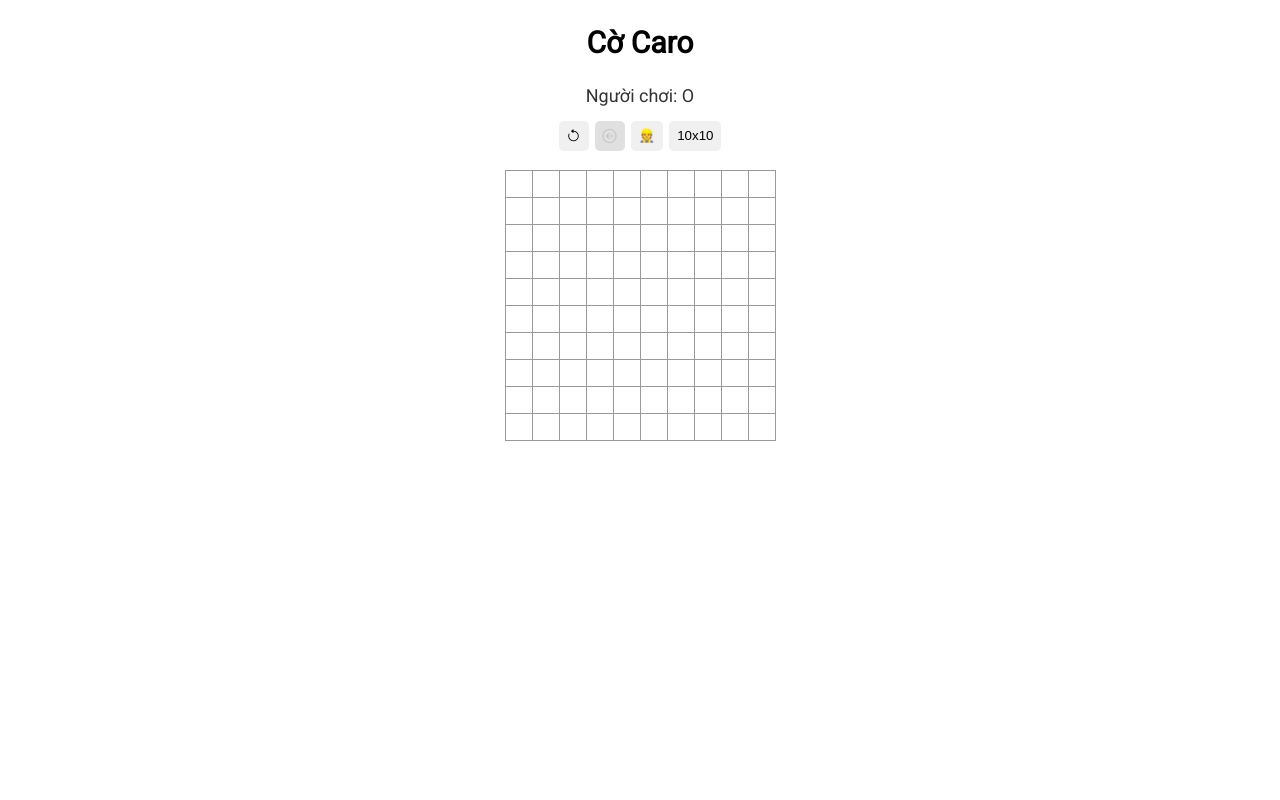
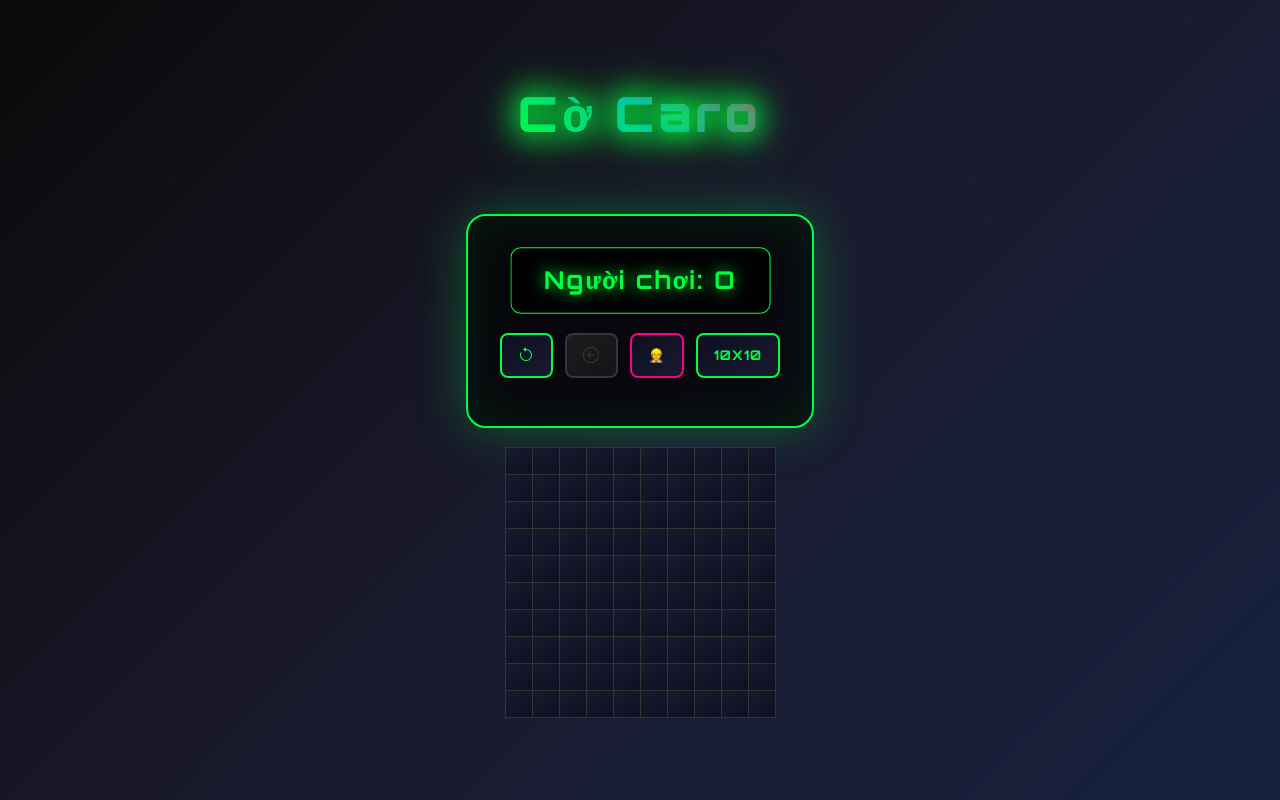
Before and after one commit to Emdinhdeptrai/caro, a plain HTML site: page index.html in a window 1280 px wide. Drawn offline with nearby package versions, Linux system fonts and the light colour scheme.

Commit message:
Update style.css

```diff
--- a/style.css
+++ b/style.css
@@ -1,58 +1,173 @@
 @import url("https://cdn.jsdelivr.net/npm/bootstrap-icons@1.10.5/font/bootstrap-icons.css");
-@import url('https://fonts.googleapis.com/css2?family=Roboto&display=swap');
+@import url('https://fonts.googleapis.com/css2?family=Orbitron:wght@400;700;900&display=swap');
+
+* {
+  margin: 0;
+  padding: 0;
+  box-sizing: border-box;
+}
+
+body {
+  background: linear-gradient(135deg, #0a0a0a 0%, #1a1a2e 50%, #16213e 100%);
+  min-height: 100vh;
+  font-family: 'Orbitron', 'Courier New', monospace;
+  color: #00ff41;
+  overflow-x: hidden;
+  position: relative;
+}
+
+body::before {
+  content: '';
+  position: fixed;
+  top: 0;
+  left: 0;
+  width: 100%;
+  height: 100%;
+  background-image:
+    radial-gradient(2px 2px at 20px 30px, #00ff41, transparent),
+    radial-gradient(2px 2px at 40px 70px, #0099ff, transparent),
+    radial-gradient(1px 1px at 90px 40px, #ff0080, transparent),
+    radial-gradient(1px 1px at 130px 80px, #00ff41, transparent);
+  background-repeat: repeat;
+  background-size: 200px 200px;
+  animation: particles 20s linear infinite;
+  opacity: 0.1;
+  z-index: -1;
+}
+
+@keyframes particles {
+  0% { transform: translate(0, 0); }
+  100% { transform: translate(-200px, -200px); }
+}
 
 .app {
   text-align: center;
-  font-family: 'Roboto', sans-serif;
+  font-family: 'Orbitron', 'Courier New', monospace;
   font-size: 20px;
   font-weight: 600;
+  padding: 2rem;
+  min-height: 100vh;
+  display: flex;
+  flex-direction: column;
+  align-items: center;
+  justify-content: center;
+}
+
+.app-container {
+  margin-bottom: 2rem;
+}
+
+.title {
+  font-size: 3rem;
+  font-weight: 900;
+  text-shadow: 0 0 30px #00ff41, 0 0 40px #00ff41, 0 0 50px #00ff41;
+  letter-spacing: 4px;
+  animation: titleGlow 2s ease-in-out infinite alternate;
+  margin-bottom: 1rem;
+  background: linear-gradient(45deg, #00ff41, #0099ff, #ff0080);
+  background-clip: text;
+  -webkit-background-clip: text;
+  -webkit-text-fill-color: transparent;
+}
+
+@keyframes titleGlow {
+  from {
+    text-shadow: 0 0 20px #00ff41, 0 0 30px #00ff41, 0 0 40px #00ff41;
+    transform: scale(1);
+  }
+  to {
+    text-shadow: 0 0 30px #00ff41, 0 0 40px #00ff41, 0 0 60px #00ff41;
+    transform: scale(1.02);
+  }
 }
 
 .list-button {
   display: flex;
   justify-content: center;
-  gap: 6px;
+  gap: 12px;
+  margin-bottom: 1rem;
 }
 
 .button {
-  height: 30px;
-  min-width: 30px;
-  padding: 4px 8px;
-  border-radius: 5px;
-  border: none;
-  background-color: #f0f0f0;
+  height: 45px;
+  min-width: 45px;
+  padding: 8px 16px;
+  border-radius: 8px;
+  border: 2px solid #00ff41;
+  background: linear-gradient(145deg, #0f0f23, #1a1a2e);
+  color: #00ff41;
   cursor: pointer;
   display: flex;
   align-items: center;
   justify-content: center;
-  transition: all 0.2s ease;
+  transition: all 0.3s ease;
+  font-family: 'Orbitron', monospace;
+  font-weight: 600;
+  text-transform: uppercase;
+  letter-spacing: 1px;
+  position: relative;
+  overflow: hidden;
+}
+
+.button::before {
+  content: '';
+  position: absolute;
+  top: 0;
+  left: -100%;
+  width: 100%;
+  height: 100%;
+  background: linear-gradient(90deg, transparent, rgba(0, 255, 65, 0.3), transparent);
+  transition: left 0.5s;
+}
+
+.button:hover:not(:disabled)::before {
+  left: 100%;
 }
 
 .button:hover:not(:disabled) {
-  background-color: rgb(211, 211, 211);
-  transform: translateY(-1px);
+  background: linear-gradient(145deg, #1a1a2e, #0f0f23);
+  box-shadow: 0 0 25px rgba(0, 255, 65, 0.6);
+  transform: translateY(-3px) scale(1.05);
+  border-color: #0099ff;
 }
 
 .button:disabled {
-  background-color: #ccc;
+  background: linear-gradient(145deg, #333, #222);
+  border-color: #666;
+  color: #666;
   cursor: not-allowed;
-  opacity: 0.6;
+  opacity: 0.5;
 }
 
 .button:active:not(:disabled) {
-  transform: translateY(0);
+  transform: translateY(-1px) scale(1.02);
 }
 
 .button i {
-  font-size: 14px;
+  font-size: 16px;
 }
 
 #undo-btn {
-  color: #007bff;
+  color: #0099ff;
+  border-color: #0099ff;
+}
+
+#undo-btn:hover:not(:disabled) {
+  box-shadow: 0 0 25px rgba(0, 153, 255, 0.6);
 }
 
 #undo-btn:disabled {
-  color: #999;
+  color: #666;
+  border-color: #666;
+}
+
+#single-player-toggle {
+  color: #ff0080;
+  border-color: #ff0080;
+}
+
+#single-player-toggle:hover:not(:disabled) {
+  box-shadow: 0 0 25px rgba(255, 0, 128, 0.6);
 }
 
 .board {
@@ -62,7 +177,15 @@
   text-align: center;
   margin-top: 20px;
   flex-direction: column;
-  gap: 15px;
+  gap: 20px;
+  padding: 2rem;
+  background: rgba(0, 0, 0, 0.7);
+  border-radius: 20px;
+  border: 2px solid #00ff41;
+  box-shadow:
+    0 0 50px rgba(0, 255, 65, 0.3),
+    inset 0 0 50px rgba(0, 255, 65, 0.1);
+  backdrop-filter: blur(10px);
 }
 
 .game {
@@ -84,9 +207,22 @@
 }
 
 .status {
-  font-weight: 500;
-  font-size: 18px;
-  color: #333;
+  font-family: 'Orbitron', monospace;
+  font-weight: 700;
+  font-size: 24px;
+  color: #00ff41;
+  text-shadow: 0 0 15px #00ff41;
+  padding: 1rem 2rem;
+  background: rgba(0, 0, 0, 0.8);
+  border-radius: 10px;
+  border: 1px solid #00ff41;
+  letter-spacing: 2px;
+  animation: statusPulse 2s ease-in-out infinite;
+}
+
+@keyframes statusPulse {
+  0%, 100% { transform: scale(1); }
+  50% { transform: scale(1.02); }
 }
 
 .squares button {
@@ -94,8 +230,8 @@
 }
 
 .square {
-  background: #fff;
-  border: 1px solid #999;
+  background: linear-gradient(145deg, #1a1a2e, #0f0f23);
+  border: 1px solid #333;
   float: left;
   font-size: 18px;
   font-weight: bold;
@@ -107,7 +243,25 @@
   text-align: center;
   width: 28px;
   cursor: pointer;
-  transition: background-color 0.1s ease;
+  transition: all 0.3s ease;
+  position: relative;
+  overflow: hidden;
+  font-family: 'Orbitron', monospace;
+}
+
+.square::before {
+  content: '';
+  position: absolute;
+  top: 0;
+  left: -100%;
+  width: 100%;
+  height: 100%;
+  background: linear-gradient(90deg, transparent, rgba(0, 255, 65, 0.2), transparent);
+  transition: left 0.5s;
+}
+
+.square:hover:not(:disabled)::before {
+  left: 100%;
 }
 
 .square:focus {
@@ -115,10 +269,117 @@
 }
 
 .square:hover:not(:disabled) {
-  background-color: #f0f0f0;
+  background: linear-gradient(145deg, #2a2a3e, #1f1f33);
+  border-color: #00ff41;
+  box-shadow: 0 0 15px rgba(0, 255, 65, 0.4);
+  transform: scale(1.1);
+}
+
+.square[style*="color: blue"] {
+  color: #0099ff !important;
+  text-shadow: 0 0 15px #0099ff, 0 0 25px #0099ff !important;
+}
+
+.square[style*="color: red"] {
+  color: #ff0080 !important;
+  text-shadow: 0 0 15px #ff0080, 0 0 25px #ff0080 !important;
+}
+
+@keyframes neonBlue {
+  0% {
+    transform: scale(0) rotate(0deg);
+    opacity: 0;
+  }
+  50% {
+    transform: scale(1.3) rotate(180deg);
+  }
+  100% {
+    transform: scale(1) rotate(360deg);
+    opacity: 1;
+  }
+}
+
+@keyframes neonPink {
+  0% {
+    transform: scale(0) rotate(0deg);
+    opacity: 0;
+  }
+  50% {
+    transform: scale(1.3) rotate(-180deg);
+  }
+  100% {
+    transform: scale(1) rotate(-360deg);
+    opacity: 1;
+  }
+}
+
+.square[style*="background-color: yellow"] {
+  background: linear-gradient(45deg, #ffff00, #ffcc00) !important;
+  border-color: #ffff00 !important;
+  box-shadow: 0 0 30px rgba(255, 255, 0, 0.8) !important;
+  animation: winningGlow 1s ease-in-out infinite alternate;
+}
+
+@keyframes winningGlow {
+  0% {
+    box-shadow: 0 0 20px rgba(255, 255, 0, 0.6);
+    transform: scale(1);
+  }
+  100% {
+    box-shadow: 0 0 40px rgba(255, 255, 0, 1);
+    transform: scale(1.1);
+  }
 }
 
 .restart-btn {
-  width: 28px;
-  height: 28px;
+  width: 45px;
+  height: 45px;
 }
+
+@media (max-width: 768px) {
+  .title {
+    font-size: 2rem;
+  }
+
+  .app {
+    padding: 1rem;
+  }
+
+  .board {
+    padding: 1rem;
+  }
+
+  .button {
+    height: 40px;
+    min-width: 40px;
+    padding: 6px 12px;
+  }
+
+  .status {
+    font-size: 18px;
+    padding: 0.8rem 1.5rem;
+  }
+}
+
+@media (max-width: 480px) {
+  .title {
+    font-size: 1.5rem;
+    letter-spacing: 2px;
+  }
+
+  .list-button {
+    gap: 8px;
+    flex-wrap: wrap;
+  }
+
+  .button {
+    height: 35px;
+    min-width: 35px;
+    font-size: 12px;
+  }
+
+  .status {
+    font-size: 16px;
+    padding: 0.6rem 1rem;
+  }
+}
```
